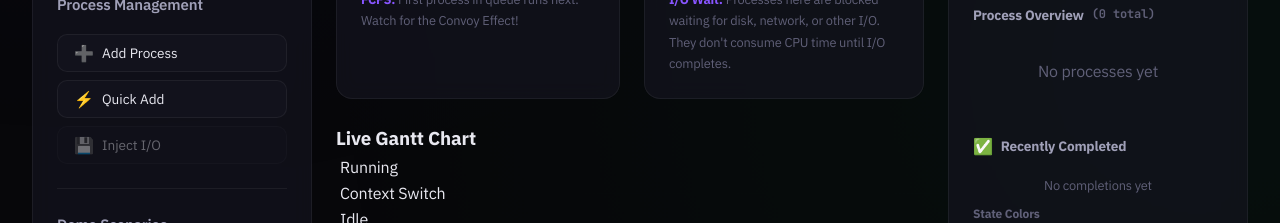
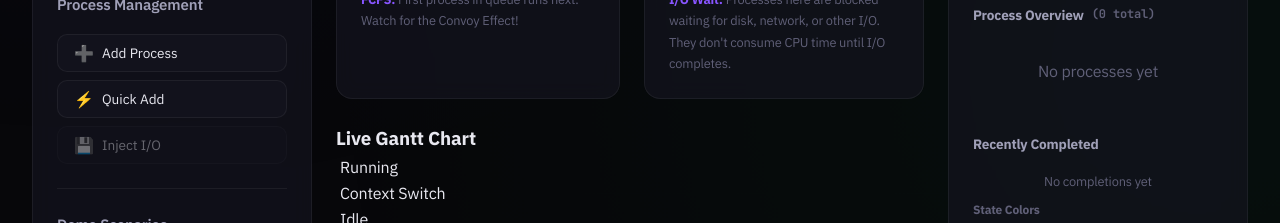
Before and after one commit to BelalRaza/Schedulix, a React (Create React App) app: page / in a window 1280 px wide. Shown: the part 860-1083 px from the top of the page. Built offline with nearby package versions, Linux system fonts and the light colour scheme.

Commit message:
updated metricsDashboard-prev

```diff
--- a/src/components/MetricsDashboard.jsx
+++ b/src/components/MetricsDashboard.jsx
@@ -106,10 +106,7 @@ function ProcessTable({ processes }) {
 function CompletionLog({ completions }) {
   return (
     <div className="completion-log">
-      <h4>
-        <span className="log-icon">✅</span>
-        Recently Completed
-      </h4>
+      <h4>Recently Completed</h4>
       <AnimatePresence mode="popLayout">
         {completions.length > 0 ? (
           <ul>
@@ -153,9 +150,7 @@ function MetricsDashboard({ metrics, processes, completedProcesses, recentComple
 
   return (
     <div className="metrics-dashboard">
-      <h2>
-        Live Metrics
-      </h2>
+      <h2>Live Metrics</h2>
 
       {/* Primary Metrics */}
       <section className="metrics-grid">
```
